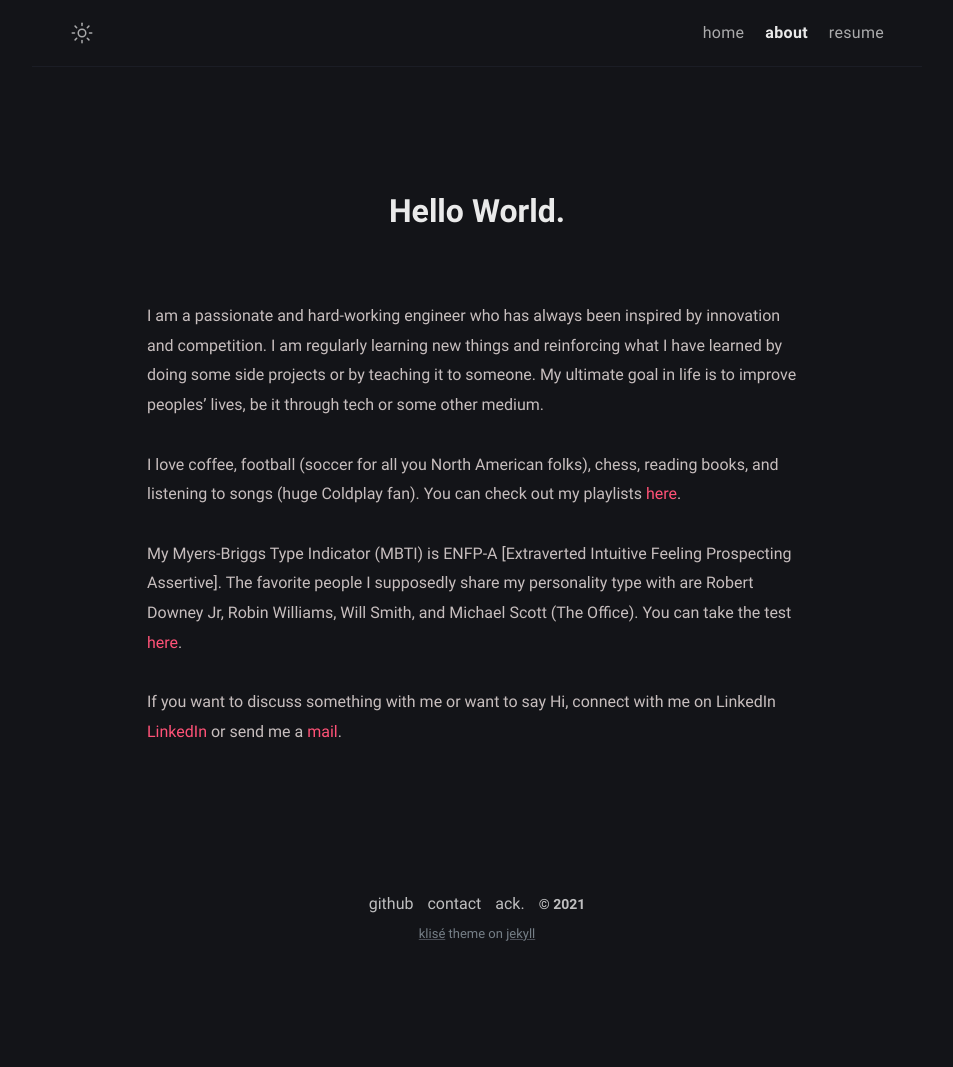
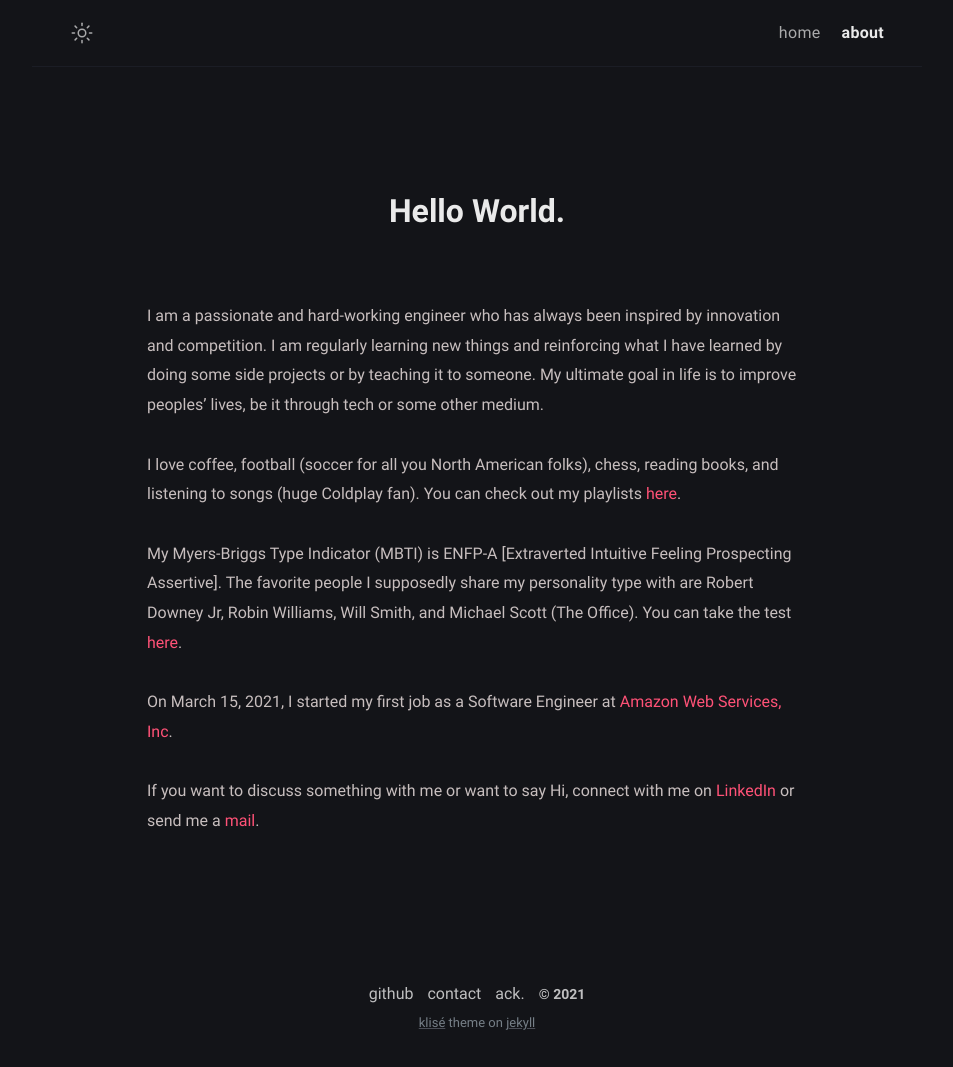
Before and after one commit to JapjeetRekhi/japjeetrekhi.github.io, a Jekyll site: the page built from about.md, in a window 1280 px wide. Shown: the whole page, without its empty margins (163-1116 px from the left). Built offline with Jekyll 4.4.1, drawn with Linux system fonts in a browser that asks for light colours; before the commit the page ends 978 px from its top, so only the background shows below that.

Commit message:
added AWS

```diff
--- a/_config.yml
+++ b/_config.yml
@@ -1,7 +1,7 @@
 # Site settings
-title: Japjeet Rekhi | Software Engineer # site title
+title: Japjeet Rekhi | Software Engineer (AWS) # site title
 description: >- # site description
-  Japjeet is a Software Engineer, currently pursuing his Master's in CS at Stony Brook University, New York.
+  Japjeet is a Software Engineer at Amazon Web Services, Inc.
 lang: en-US # default lang
 timezone: America/Los_Angeles # set your timezone
 image: assets/img/ogp.png # This image used for Open Graph more info https://ogp.me/
@@ -11,13 +11,13 @@ mode: dark # default theme "dark" | "light"
 author:
   name: Japjeet Singh Rekhi # author name
   bio: >- # tell to the world
-    Hi! I am a Software Engineer, currently pursuing my Master's in CS at Stony Brook University, New York. I am looking for full time positions starting Feb, 2021.
+    Hi! I am a Software Engineer at Amazon Web Services. I work at AWS Activate and I am currently based in Seattle.
   username: Japjeet Rekhi # general username
   github: japjeetrekhi # github username
   twitter: japjeetrekhi # twitter username
   facebook: japjeetrekhi # facebook username
-  email: japjeetsingh.rekhi@stonybrook.edu # email adress
-  avatar: /assets/img/avatar.jpg # change with your own avatar
+  email: japjeetsingh.rekhi@gmail.com # email adress
+  avatar: /assets/img/avatar2.jpg # change with your own avatar
 
 # URL settings
 url: https://japjeetrekhi.github.io #
--- a/about.md
+++ b/about.md
@@ -11,4 +11,6 @@ I love coffee, football (soccer for all you North American folks), chess, readin
 
 My Myers-Briggs Type Indicator (MBTI) is ENFP-A [Extraverted Intuitive Feeling Prospecting Assertive]. The favorite people I supposedly share my personality type with are Robert Downey Jr, Robin Williams, Will Smith, and Michael Scott (The Office). You can take the test [here](https://www.16personalities.com/free-personality-test).
 
-If you want to discuss something with me or want to say Hi, connect with me on LinkedIn [LinkedIn](https://www.linkedin.com/in/japjeetrekhi) or send me a [mail](mailto:japjeetsingh.rekhi@stonybrook.edu).
+On March 15, 2021, I started my first job as a Software Engineer at [Amazon Web Services, Inc](https://aws.amazon.com/).
+
+If you want to discuss something with me or want to say Hi, connect with me on [LinkedIn](https://www.linkedin.com/in/japjeetrekhi) or send me a [mail](mailto:japjeetsingh.rekhi@stonybrook.edu).
```
Also changed, not shown: _data/menus.yml (+9 -3 lines), projects.md (added, +10 -0 lines), assets/img/avatar2.jpg (added), assets/img/ogp.png, 1 other file.
